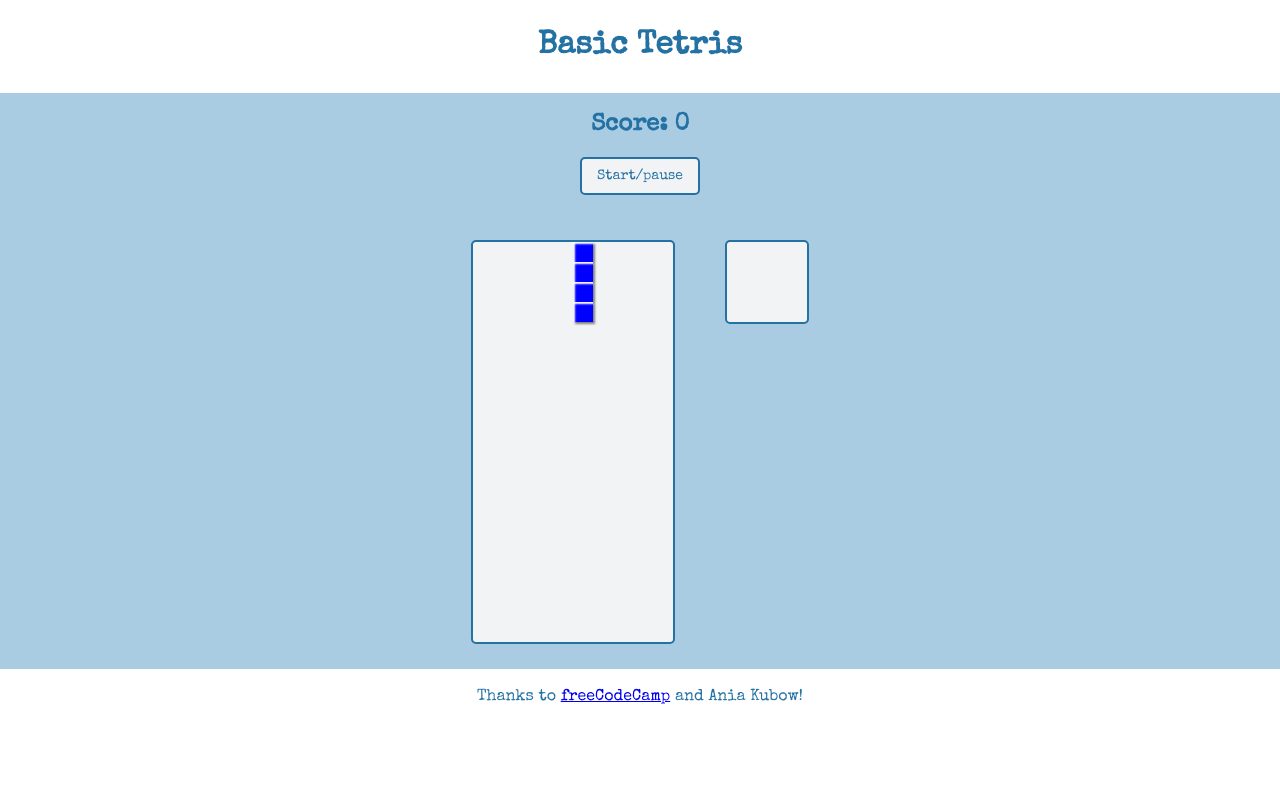
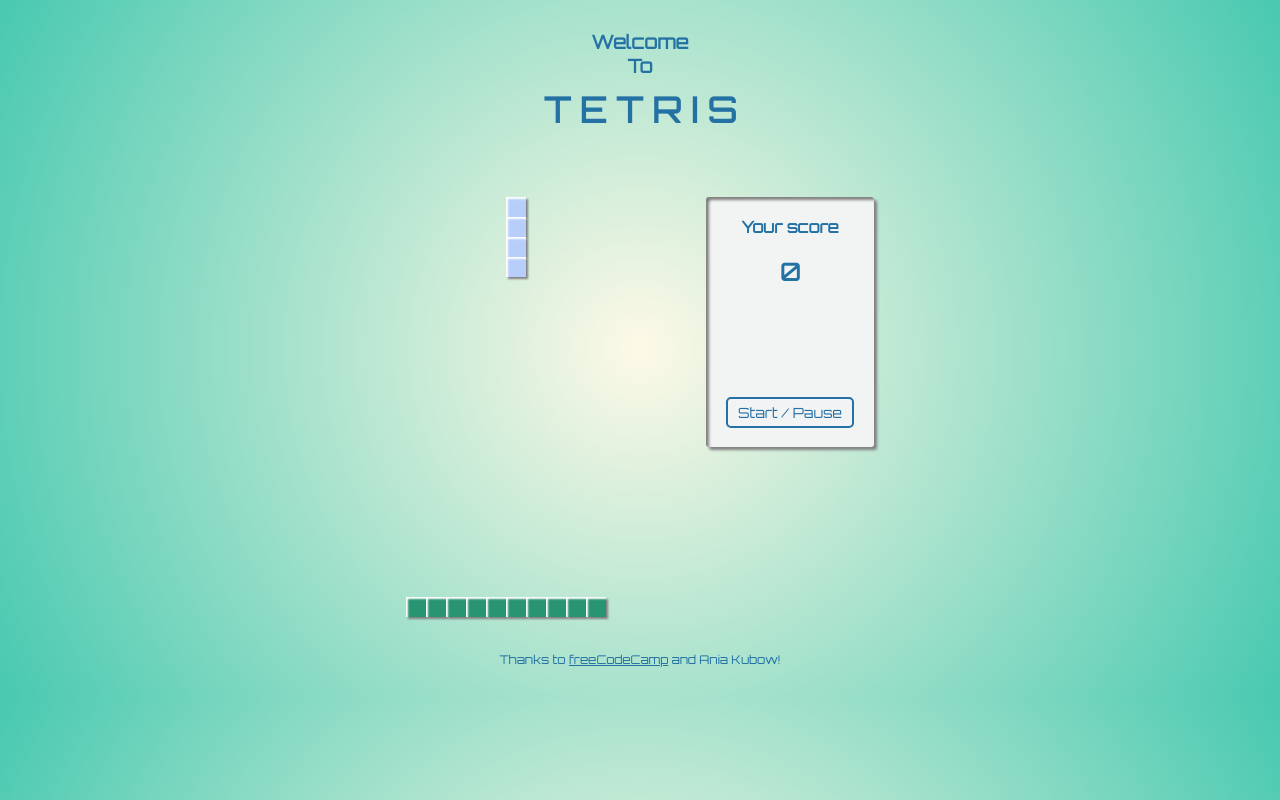
Before and after one commit to epictete/basic-tetris, a plain HTML site: page index.html in a window 1280 px wide. Drawn offline with nearby package versions, Linux system fonts and the light colour scheme.

Commit message:
Applied some additional CSS styling

```diff
--- a/app.js
+++ b/app.js
@@ -8,13 +8,12 @@
   let nextRandom = 0
   let timerId
   let score = 0
-  const shadow = 'inset 2px 2px 2px white, 2px 2px 2px gray'
   const colors = [
-    'orange',
-    'red',
-    'purple',
-    'green',
-    'blue'
+    '#FEC5A4',//orange
+    '#FFB3DD',//red
+    '#D7B8FA',//purple
+    '#6FF7C8',//green
+    '#B8CEFA'//blue
   ]
 
   // The Tetrominoes
@@ -67,7 +66,6 @@
     current.forEach(index => {
       squares[currentPosition + index].classList.add('tetromino')
       squares[currentPosition + index].style.backgroundColor = colors[random]
-      squares[currentPosition + index].style.boxShadow = shadow
     })
   }
   draw()
@@ -77,7 +75,6 @@
     current.forEach(index => {
       squares[currentPosition + index].classList.remove('tetromino')
       squares[currentPosition + index].style.backgroundColor = ''
-      squares[currentPosition + index].style.boxShadow = ''
     })
   }
 
@@ -172,12 +169,10 @@
     displaySquares.forEach(square => {
       square.classList.remove('tetromino')
       square.style.backgroundColor = ''
-      square.style.boxShadow = ''
     })
     upNextTetrominoes[nextRandom].forEach(index => {
       displaySquares[displayIndex + index].classList.add('tetromino')
       displaySquares[displayIndex + index].style.backgroundColor = colors[nextRandom]
-      displaySquares[displayIndex + index].style.boxShadow = shadow
     })
   }
 
@@ -206,7 +201,6 @@
           squares[index].classList.remove('taken')
           squares[index].classList.remove('tetromino')
           squares[index].style.backgroundColor = ''
-          squares[index].style.boxShadow = ''
         })
         const squaresRemoved = squares.splice(i, width)
         squares = squaresRemoved.concat(squares)
--- a/index.html
+++ b/index.html
@@ -9,13 +9,12 @@
   <body>
 
     <header>
-      <h1>Basic Tetris</h1>
+      <h3>Welcome</h3>
+      <h3>To</h3>
+      <h1>T E T R I S</h1>
     </header>
 
     <main>
-      <h2>Score: <span id="score">0</span></h2>
-
-      <button id="start-button">Start/pause</button>
 
       <div class="container">
         <div class="grid">
@@ -231,6 +230,11 @@
           <div class="taken"></div>
         </div>
 
+        <div class="panel">
+
+          <h4>Your score<br><br></h4>
+          <h2><span id="score">0</span></h2>
+
           <div class="mini-grid">
             <div></div>
             <div></div>
@@ -249,6 +253,9 @@
             <div></div>
             <div></div>
           </div>
+
+          <button id="start-button">Start / Pause</button>
+        </div>
       </div>
     </main>
 
--- a/style.css
+++ b/style.css
@@ -1,35 +1,34 @@
-@import url('https://fonts.googleapis.com/css2?family=Special+Elite&display=swap');
+@import url('https://fonts.googleapis.com/css2?family=Orbitron&display=swap');
 
 * {
   margin: 0;
   padding: 0;
-  font-family: 'Special Elite', cursive;
+  font-family: 'Orbitron', sans-serif;
+  color: #2471A3;
+}
+
+body {
+  background-image: radial-gradient(circle, #FEF9E7, #48C9B0);
 }
 
 header {
-  font-family: Helvetica, sans-serif;
-  color: #2471A3;
-  background: white;
   text-align: center;
   padding: 30px;
 }
 
-main {
-  background: #A9CCE3;
-  text-align: center;
+header h1 {
+  font-size: 35px;
+  margin: 10px 0;
 }
 
-main h2 {
-  padding-top: 20px;
-  padding-bottom: 1Opx;
-  color: #2471A3;
+main {
+  text-align: center;
 }
 
 footer {
   text-align: center;
-  padding: 20px 0;
-  color: #2471A3;
-  background: white;
+  padding: 30px 0;
+  font-size: 12px;
 }
 
 .container {
@@ -42,14 +41,14 @@
 
 #start-button {
   background: #F2F3F4;
-  color: #2471A3;
-  padding: 10px 15px;
-  margin: 20px 0;
+  padding: 5px 10px;
+  margin: 10px 0;
   border: 2px solid #2471A3;
   border-radius: 5px;
   font-size: 14px;
   transition: all 0.3s ease;
 }
+
 #start-button:hover {
   background: #EBF5FB;
   cursor: pointer;
@@ -60,9 +59,7 @@
   height: 400px;
   display: flex;
   flex-wrap: wrap;
-  background-color: #F2F3F4;
-  border: 2px solid #2471A3;
-  border-radius: 5px;
+  margin-right: 100px;
 }
 
 .grid div {
@@ -70,22 +67,33 @@
   height: 20px;
 }
 
+.panel {
+  background: #F2F4F4;
+  box-shadow: inset 3px 3px 3px gray, 3px 3px 3px gray;
+  border-radius: 3px;
+  height: 210px;
+  padding: 20px;
+}
+
 .tetromino {
   background-color: blue;
+  box-shadow: inset 2px 2px 2px white, 2px 2px 2px gray;
 }
 
 .mini-grid {
-  margin-left: 50px;
   width: 80px;
   height: 80px;
   display: flex;
   flex-wrap: wrap;
-  background-color: #F2F3F4;
-  border: 2px solid #2471A3;
-  border-radius: 5px;
+  margin: 10px 0;
 }
 
 .mini-grid div {
   width: 20px;
   height: 20px;
 }
+
+.taken {
+  background: #289472;
+  box-shadow: inset 2px 2px 2px white, 2px 2px 2px gray;
+}
```
Lines whose indentation alone changed are shown as unchanged.
